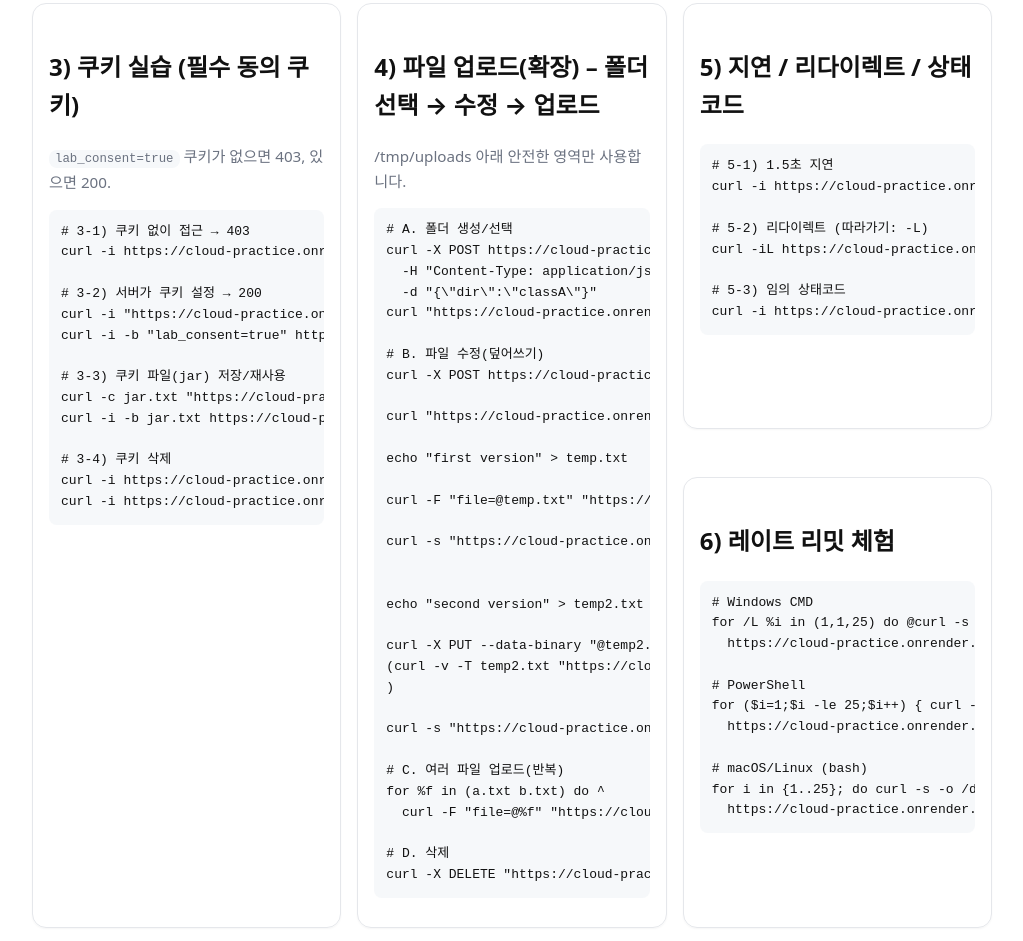
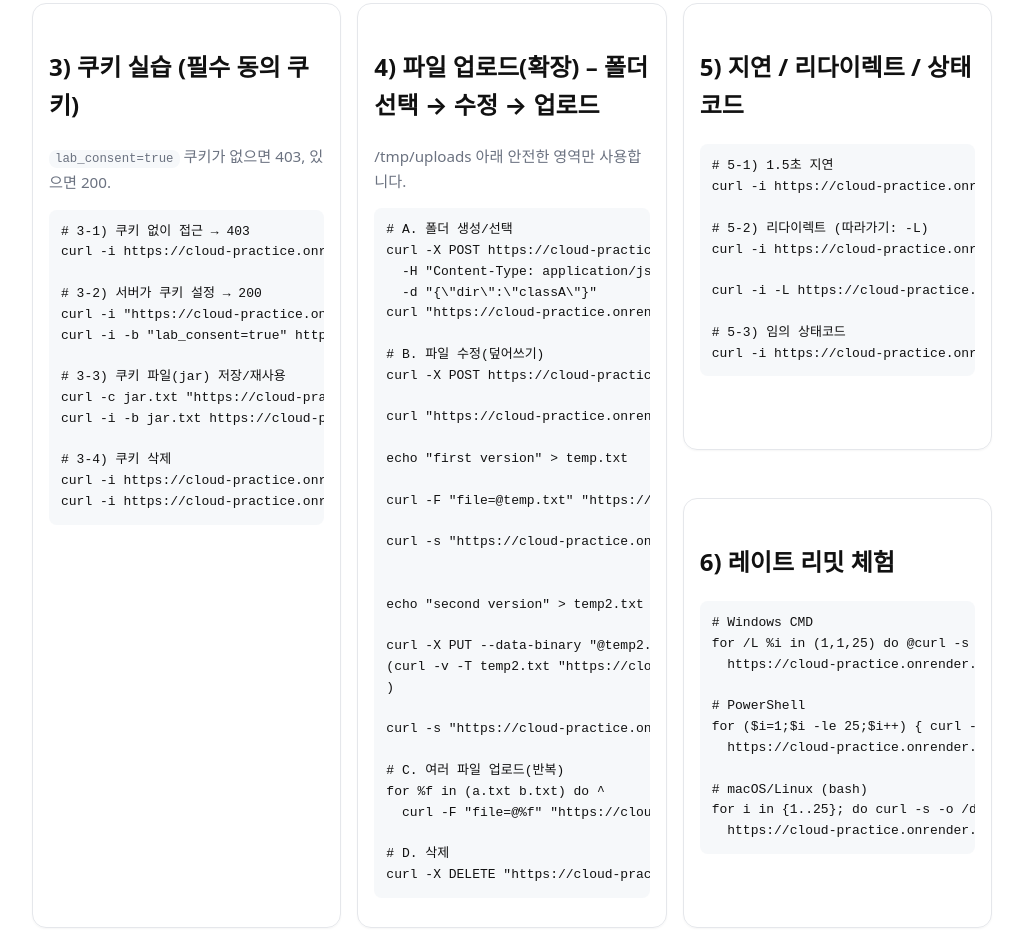
Before and after one commit to jieonk/cloud-practice, a website: page public/index.html in a window 1280 px wide. Shown: the part 1302-2243 px from the top of the page, without its empty margins (128-1151 px from the left). Drawn offline with Linux system fonts and the light colour scheme.

Commit message:
Update index.html

```diff
--- a/public/index.html
+++ b/public/index.html
@@ -138,7 +138,9 @@ curl -X DELETE "https://cloud-practice.onrender.com/fs/file?path=classA/note.txt
 curl -i https://cloud-practice.onrender.com/delay/1500
 
 # 5-2) 리다이렉트 (따라가기: -L)
-curl -iL https://cloud-practice.onrender.com/redirect
+curl -i https://cloud-practice.onrender.com/redirect
+
+curl -i -L https://cloud-practice.onrender.com/redirect
 
 # 5-3) 임의 상태코드
 curl -i https://cloud-practice.onrender.com/status/418</pre>
```
